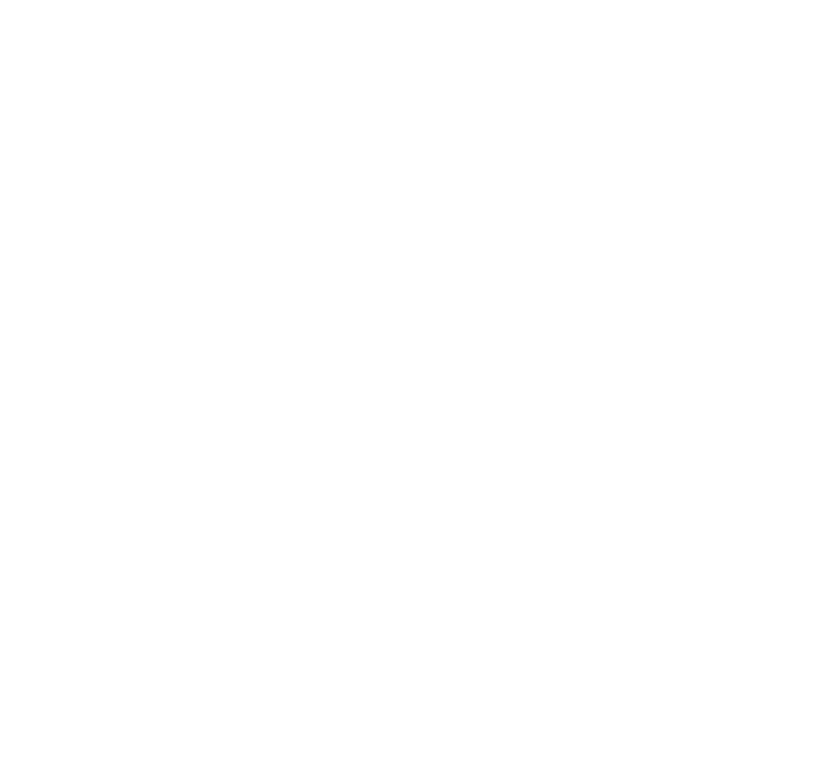
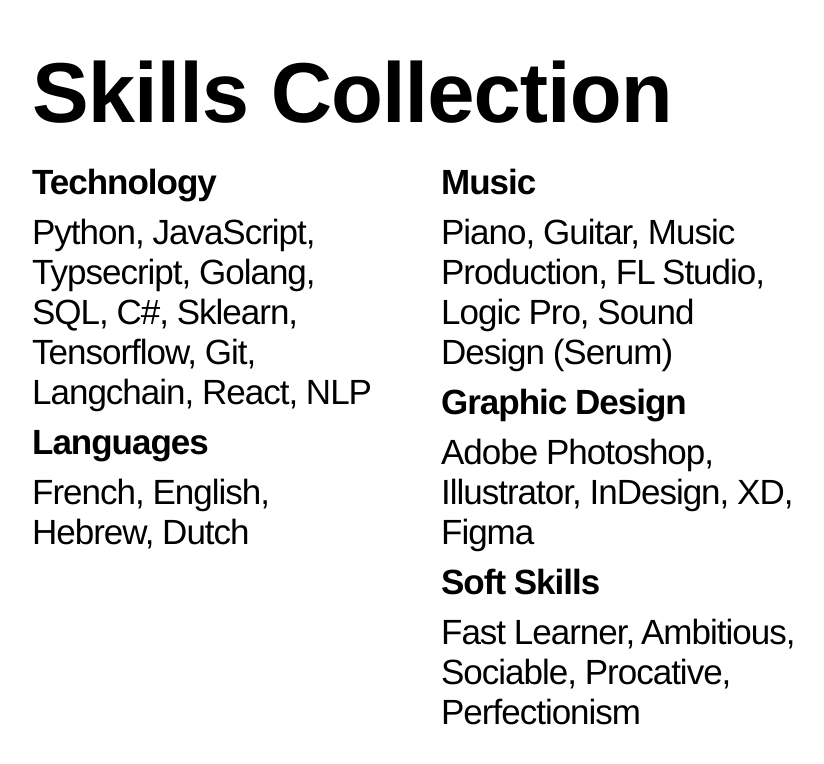
Before and after one commit to danyhersco/digital-resume, a React (Create React App) app: page / in a window 1280 px wide. Shown: the part 4026-4790 px from the top of the page, without its empty margins (224-1048 px from the left). Before the commit the page ends 4000 px from the top, so only its background shows below. Built offline with nearby package versions, Linux system fonts and the light colour scheme.

Commit message:
started and formatted Skills section

```diff
--- a/src/App.tsx
+++ b/src/App.tsx
@@ -6,6 +6,7 @@
 import Education from './components/education/Education';
 import WorkExperience from './components/work-experience/WorkExperience';
 import Activities from './components/activities/Activities';
+import Skills from './components/skills/Skills';
 
 function App() {
   return (
@@ -16,6 +17,7 @@
       <Education/>
       <WorkExperience/>
       <Activities/>
+      <Skills/>
     </div>
   );
 }
--- /dev/null
+++ b/src/components/skills/Skills.css
@@ -0,0 +1,55 @@
+.skills-section {
+  height: 100vh;
+  width: 100%;
+}
+
+.skills-zone {
+  height: 75vh;
+  width: 60%;
+  position: relative;
+  top: 50%;
+  left: 50%;
+  transform: translate(-50%, -55%);
+
+  display: flex;
+  flex-direction: column;
+  gap: 20px;
+}
+
+.skills-h1 {
+  font-family: 'Helvetica Neue';
+  margin: 0px;
+  font-size: 85px;
+  letter-spacing: -1px;
+}
+
+.skills-collection {
+  display: flex;
+  flex-direction: row;
+  gap: 50px;
+}
+
+.skills-col-1 {
+  width: 50%;
+}
+
+.skills-col-2 {
+  width: 50%;
+}
+
+.skill-group-title {
+  font-family: 'Helvetica Neue';
+  font-size: 35px;
+  letter-spacing: -1px;
+  margin: 0px;
+  margin-bottom: 10px;
+}
+
+.skill-group-body {
+  font-family: 'Helvetica Neue';
+  font-size: 35px;
+  letter-spacing: -1px;
+  margin: 0px;
+  font-weight: 300;
+  margin-bottom: 10px;
+}
--- /dev/null
+++ b/src/components/skills/Skills.tsx
@@ -0,0 +1,52 @@
+import React from 'react';
+import './Skills.css';
+
+const Skills: React.FC = () => {
+  return (
+    <div className="skills-section">
+      <div className="skills-zone">
+        <h1 className="skills-h1">
+          Skills Collection
+        </h1>
+        <div className="skills-collection">
+          <div className="skills-col-1">
+            <h2 className="skill-group-title">
+              Technology
+            </h2>
+            <h2 className="skill-group-body">
+              Python, JavaScript, Typsecript, Golang, SQL, C#, Sklearn, Tensorflow, Git, Langchain, React, NLP
+            </h2>
+            <h2 className="skill-group-title">
+              Languages
+            </h2>
+            <h2 className="skill-group-body">
+              French, English, Hebrew, Dutch
+            </h2>
+          </div>
+          <div className="skills-col-2">
+            <h2 className="skill-group-title">
+              Music
+            </h2>
+            <h2 className="skill-group-body">
+              Piano, Guitar, Music Production, FL Studio, Logic Pro, Sound Design (Serum)
+            </h2>
+            <h2 className="skill-group-title">
+              Graphic Design
+            </h2>
+            <h2 className="skill-group-body">
+              Adobe Photoshop, Illustrator, InDesign, XD, Figma
+            </h2>
+            <h2 className="skill-group-title">
+              Soft Skills
+            </h2>
+            <h2 className="skill-group-body">
+              Fast Learner, Ambitious, Sociable, Procative, Perfectionism
+            </h2>
+          </div>
+        </div>
+      </div>
+    </div>
+  )
+}
+
+export default Skills;
```
Also changed, not shown: src/components/skills/SkillsData.ts (added, +52 -0 lines).
